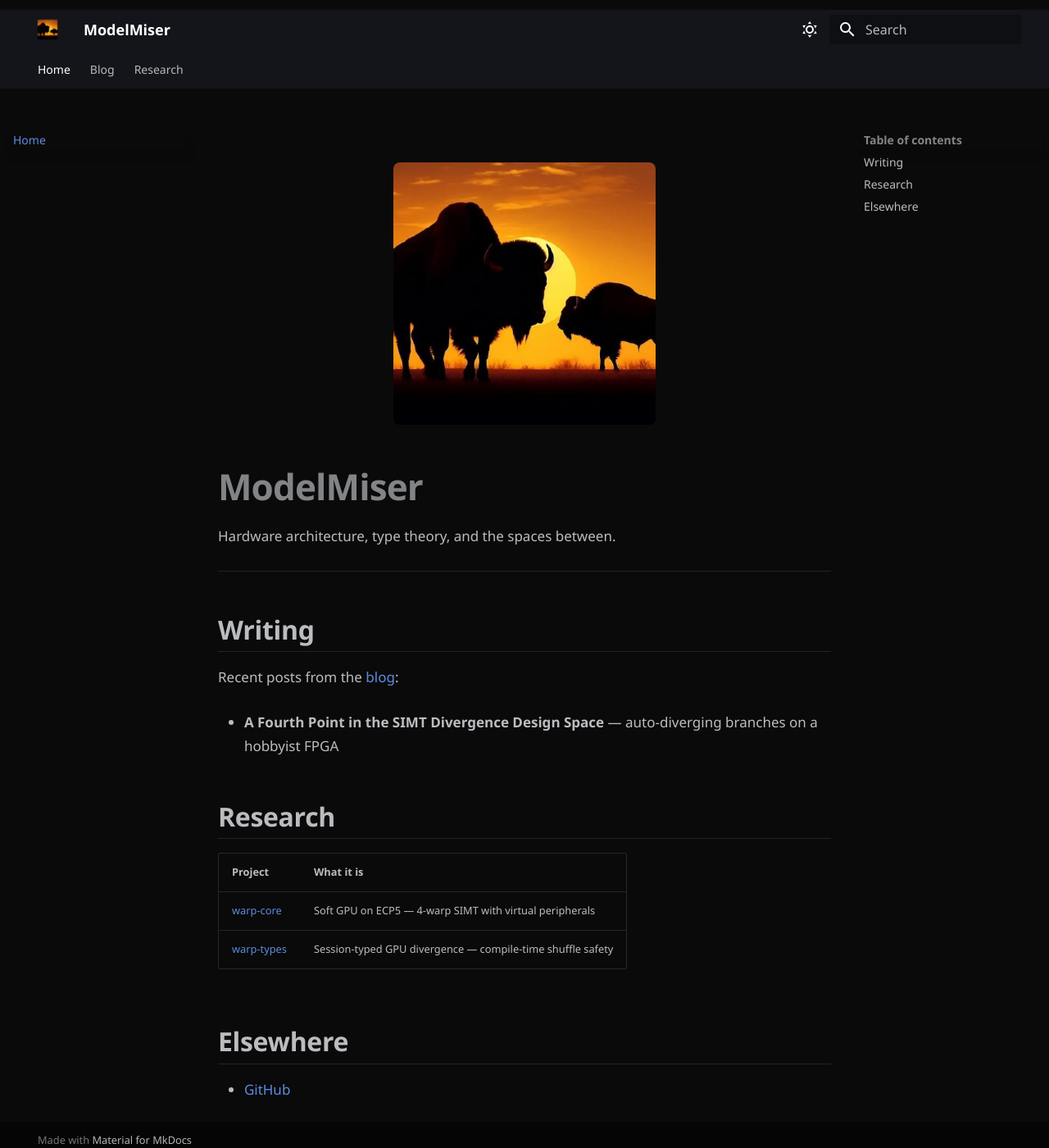
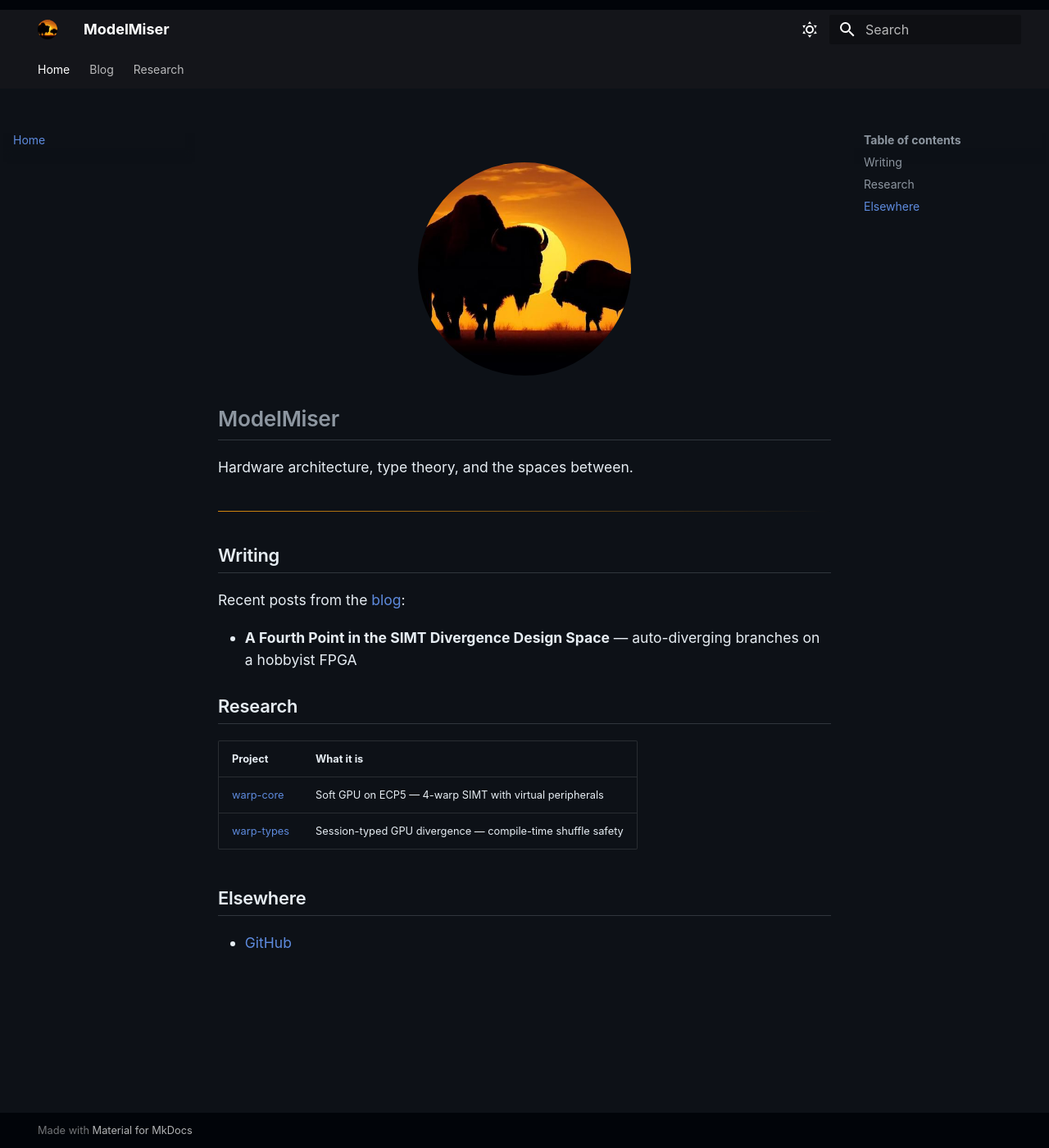
Before and after one commit to modelmiser/modelmiser, an MkDocs documentation site: the page built from docs/index.md, in a window 1280 px wide and 1400 px high. Shown: the whole window at 82% size. Built offline with MkDocs 1.6.1 and Material for MkDocs 9.7.7, drawn with Linux system fonts in a browser that asks for light colours.

Commit message:
style: GitHub Primer palette + amber brand accents
Typography: exact GitHub Primer values — system font stack (no Google
Fonts), 0.875rem body, 1.5 line height, Primer heading scale, monospace
code at 0.8125rem.

Colors: Primer dark (#0d1117/#e6edf3/#58a6ff) and light (#ffffff/
#1f2328/#0969da) palettes. Amber brand accent (#d4880f) from logo for
blockquote borders, code block top-border, horizontal rule gradient,
active nav tab underline, post date dot.

Layout: circular logo mask in header and landing page, lowercase repo
names in nav sidebar.

Co-Authored-By: Claude Opus 4.6 (1M context) <noreply@anthropic.com>

```diff
--- a/docs/index.md
+++ b/docs/index.md
@@ -1,5 +1,5 @@
 <div style="text-align: center; margin: 2rem 0 1rem;">
-  <img src="assets/logo.jpeg" alt="ModelMiser" style="max-width: 320px; border-radius: 8px;">
+  <img src="assets/logo.jpeg" alt="ModelMiser" style="width: 260px; height: 260px; border-radius: 50%; object-fit: cover;">
 </div>
 
 # ModelMiser
--- a/docs/stylesheets/blog.css
+++ b/docs/stylesheets/blog.css
@@ -8,8 +8,21 @@
    -------------------------------------------------------------------------- */
 
 :root {
-  --md-text-font: "Segoe UI", system-ui, -apple-system, sans-serif;
-  --md-code-font: "Cascadia Code", "JetBrains Mono", "Fira Code", monospace;
+  --md-text-font: -apple-system, BlinkMacSystemFont, "Segoe UI", "Noto Sans", Helvetica, Arial, sans-serif;
+  --md-code-font: ui-monospace, SFMono-Regular, "SF Mono", Menlo, Consolas, "Liberation Mono", monospace;
+  --mm-amber: #d4880f;
+  --mm-amber-light: #e8a020;
+  --mm-amber-dim: #8b5e0f;
+  --mm-amber-glow: rgba(212, 136, 15, 0.15);
+}
+
+/* --------------------------------------------------------------------------
+   Header logo — circular mask matching landing page
+   -------------------------------------------------------------------------- */
+
+.md-header__button.md-logo img {
+  border-radius: 50%;
+  object-fit: cover;
 }
 
 /* --------------------------------------------------------------------------
@@ -32,50 +45,50 @@
    -------------------------------------------------------------------------- */
 
 .md-typeset {
-  font-size: 0.85rem;         /* Tighter than Material default */
-  line-height: 1.7;
+  font-size: 0.875rem;         /* 14px — GitHub body text */
+  line-height: 1.5;            /* GitHub normal */
 }
 
-/* Headings: tighter, more contrast */
+/* Headings: GitHub Primer scale (markdown rendering) */
 .md-typeset h1 {
-  font-weight: 700;
-  font-size: 2.2rem;
-  letter-spacing: -0.02em;
-  line-height: 1.2;
-  margin-top: 2rem;
+  font-weight: 600;
+  font-size: 1.5em;
+  line-height: 1.25;
+  margin-top: 1.5rem;
   margin-bottom: 1rem;
+  padding-bottom: 0.3em;
+  border-bottom: 1px solid var(--md-default-fg-color--lightest);
 }
 
 .md-typeset h2 {
   font-weight: 600;
-  font-size: 1.6rem;
-  letter-spacing: -0.01em;
-  line-height: 1.3;
-  margin-top: 2.5rem;
-  margin-bottom: 0.75rem;
-  padding-bottom: 0.3rem;
+  font-size: 1.25em;
+  line-height: 1.25;
+  margin-top: 1.5rem;
+  margin-bottom: 1rem;
+  padding-bottom: 0.3em;
   border-bottom: 1px solid var(--md-default-fg-color--lightest);
 }
 
 .md-typeset h3 {
   font-weight: 600;
-  font-size: 1.25rem;
-  line-height: 1.4;
-  margin-top: 2rem;
-  margin-bottom: 0.5rem;
+  font-size: 1em;
+  line-height: 1.25;
+  margin-top: 1.5rem;
+  margin-bottom: 1rem;
 }
 
-/* Paragraphs: more breathing room */
+/* Paragraphs: GitHub spacing */
 .md-typeset p {
-  margin-bottom: 1.3rem;
+  margin-bottom: 1rem;
 }
 
-/* Block quotes: styled as callouts, not indented mush */
+/* Block quotes: amber left-border callouts */
 .md-typeset blockquote {
-  border-left: 3px solid var(--md-accent-fg-color);
+  border-left: 3px solid var(--mm-amber);
   padding: 0.5rem 1.2rem;
   margin: 1.5rem 0;
-  background: var(--md-code-bg-color);
+  background: var(--mm-amber-glow);
   border-radius: 0 4px 4px 0;
 }
 
@@ -88,20 +101,21 @@
    -------------------------------------------------------------------------- */
 
 .md-typeset code {
-  font-size: 0.88em;
-  padding: 0.15em 0.35em;
-  border-radius: 3px;
+  font-size: 85%;              /* GitHub inline code ratio */
+  padding: 0.2em 0.4em;
+  border-radius: 6px;
 }
 
 .md-typeset pre {
   margin: 1.5rem 0;
   border-radius: 6px;
+  border-top: 2px solid var(--mm-amber-dim);
 }
 
 /* Assembly and Verilog get a bit more room */
 .md-typeset pre code {
-  font-size: 0.78rem;
-  line-height: 1.5;
+  font-size: 0.8125rem;        /* GitHub code block: 13px */
+  line-height: 1.45;           /* GitHub code line height */
 }
 
 /* --------------------------------------------------------------------------
@@ -113,6 +127,23 @@
   color: var(--md-default-fg-color--light);
   font-size: 0.9rem;
   margin-bottom: 2rem;
+}
+
+/* Amber dot before post dates — scoped to content area only */
+.md-content .md-post__meta::before {
+  content: "";
+  display: inline-block;
+  width: 6px;
+  height: 6px;
+  background: var(--mm-amber);
+  border-radius: 50%;
+  margin-right: 0.5em;
+  vertical-align: middle;
+}
+
+/* Prevent dot in sidebar nav */
+.md-sidebar .md-post__meta::before {
+  display: none;
 }
 
 /* --------------------------------------------------------------------------
@@ -156,23 +187,69 @@
    Dark mode — true black, comfortable contrast
    -------------------------------------------------------------------------- */
 
-[data-md-color-scheme="slate"] {
-  --md-default-bg-color: #0a0a0a;
-  --md-default-bg-color--light: #111111;
-  --md-default-bg-color--lighter: #1a1a1a;
-  --md-default-bg-color--lightest: #222222;
-  --md-code-bg-color: #111111;
-  --md-footer-bg-color: #0a0a0a;
-  --md-footer-bg-color--dark: #050505;
+/* --------------------------------------------------------------------------
+   Light mode — GitHub Primer light
+   -------------------------------------------------------------------------- */
+
+[data-md-color-scheme="default"] {
+  --md-default-bg-color: #ffffff;
+  --md-default-bg-color--light: #f6f8fa;
+  --md-default-bg-color--lighter: #f6f8fa;
+  --md-default-bg-color--lightest: #d1d9e0;
+  --md-code-bg-color: #f6f8fa;
+  --md-footer-bg-color: #f6f8fa;
+  --md-footer-bg-color--dark: #eaeef2;
+  --md-default-fg-color: #1f2328;
+  --md-default-fg-color--light: #656d76;
+  --md-default-fg-color--lighter: #818b98;
+  --md-default-fg-color--lightest: #d1d9e0;
+  --md-accent-fg-color: #0969da;
+  --md-typeset-a-color: #0969da;
 }
 
-[data-md-color-scheme="slate"] .md-typeset {
-  --md-default-fg-color: #d4d4d4;     /* Not pure white — easier on eyes */
+/* --------------------------------------------------------------------------
+   Dark mode — GitHub Primer dark
+   -------------------------------------------------------------------------- */
+
+[data-md-color-scheme="slate"] {
+  --md-default-bg-color: #0d1117;
+  --md-default-bg-color--light: #161b22;
+  --md-default-bg-color--lighter: #1c2128;
+  --md-default-bg-color--lightest: #30363d;
+  --md-code-bg-color: #161b22;
+  --md-footer-bg-color: #010409;
+  --md-footer-bg-color--dark: #010409;
+  --md-default-fg-color: #e6edf3;
+  --md-default-fg-color--light: #8d96a0;
+  --md-default-fg-color--lighter: #6e7681;
+  --md-default-fg-color--lightest: #30363d;
+  --md-accent-fg-color: #58a6ff;
+  --md-typeset-a-color: #58a6ff;
 }
 
-/* Mermaid in dark mode */
+/* Mermaid in dark mode — transparent bg, light text */
 [data-md-color-scheme="slate"] .mermaid {
-  filter: invert(0.88) hue-rotate(180deg);
+  filter: invert(0.85) hue-rotate(180deg);
+  opacity: 0.92;
+}
+
+/* --------------------------------------------------------------------------
+   Horizontal rules — warm gradient
+   -------------------------------------------------------------------------- */
+
+.md-typeset hr {
+  border: none;
+  height: 1px;
+  background: linear-gradient(to right, var(--mm-amber), transparent);
+  margin: 2rem 0;
+}
+
+/* --------------------------------------------------------------------------
+   Active nav tab — amber underline
+   -------------------------------------------------------------------------- */
+
+.md-tabs__link--active {
+  border-bottom: 2px solid var(--mm-amber);
 }
 
 /* --------------------------------------------------------------------------
--- a/mkdocs.yml
+++ b/mkdocs.yml
@@ -89,5 +89,5 @@ nav:
     - blog/index.md
   - Research:
     - projects/index.md
-    - Warp-Core: projects/warp-core.md
-    - Warp-Types: projects/warp-types.md
+    - warp-core: projects/warp-core.md
+    - warp-types: projects/warp-types.md
```
